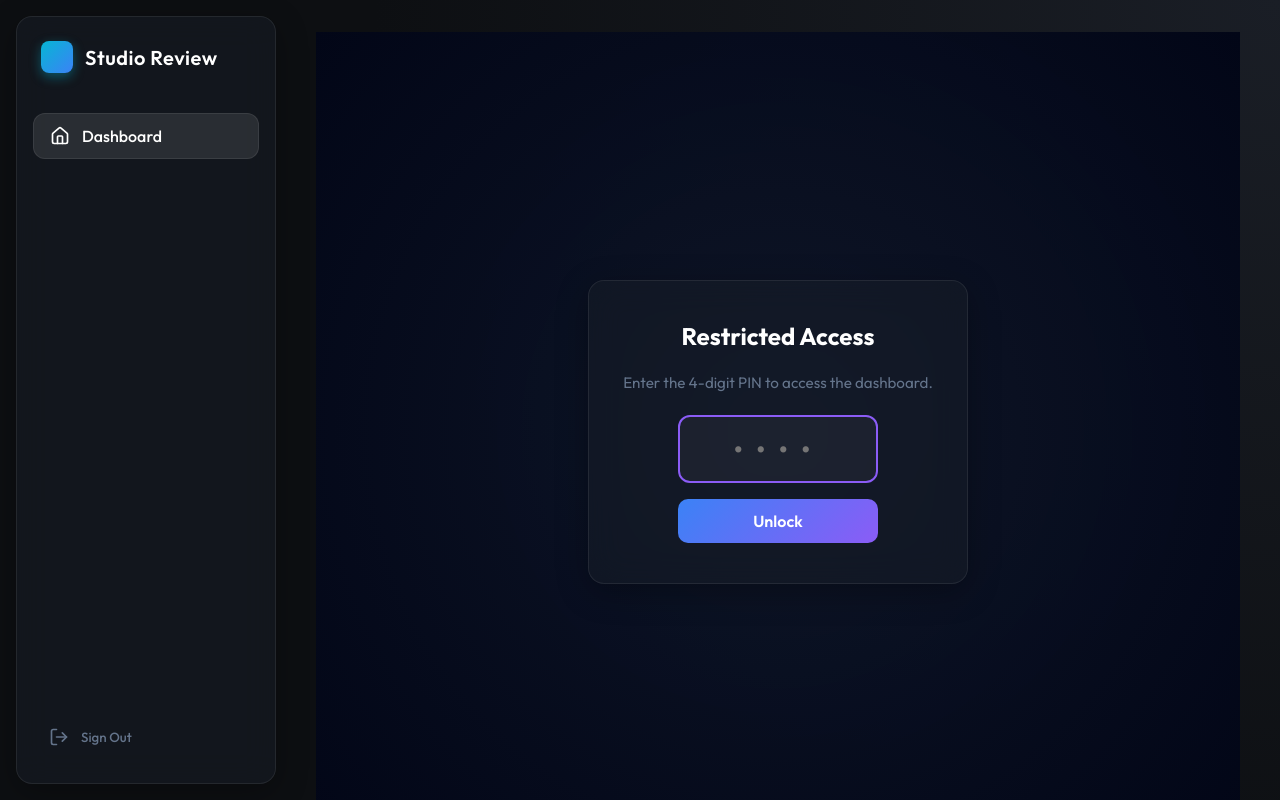
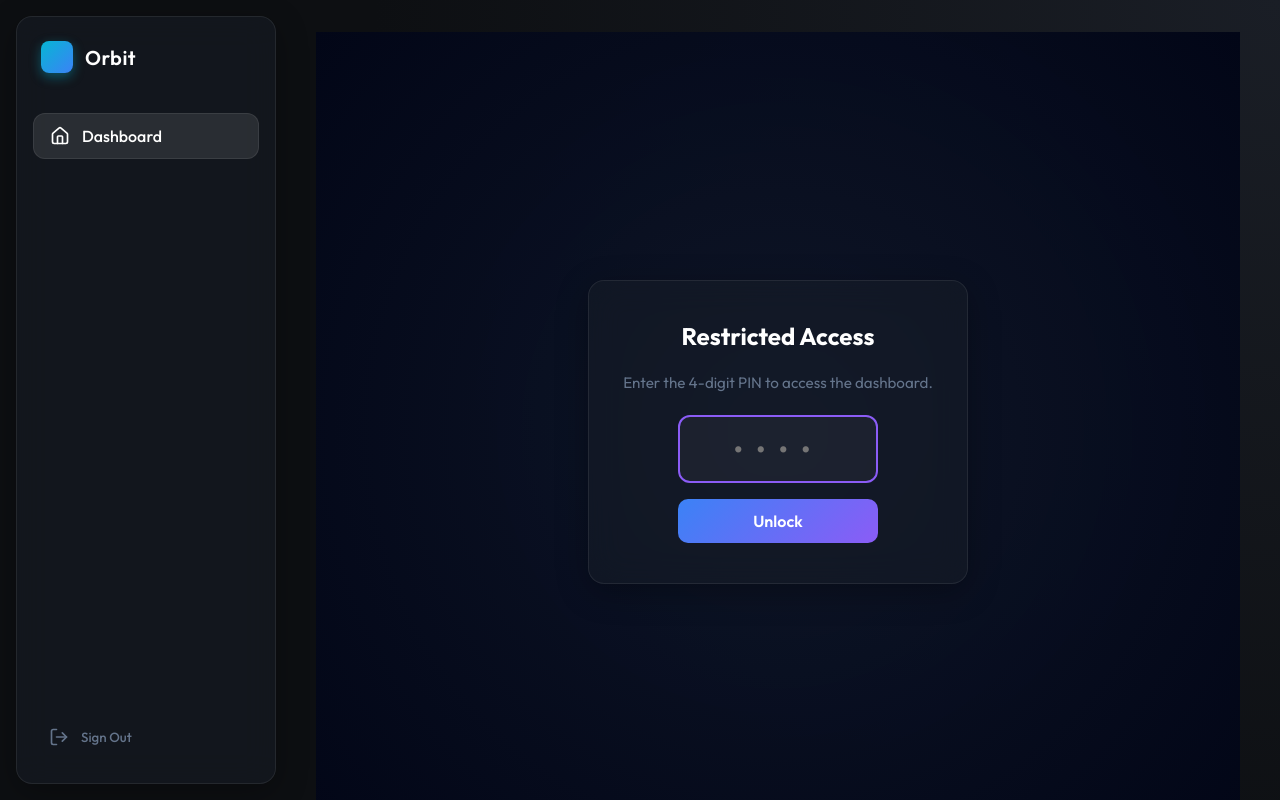
Before and after one commit to plutopass11-ship-it/Pluto-review, a Next.js app: page /dashboard in a window 1280 px wide. Built offline with nearby package versions, Linux system fonts and the light colour scheme; no server answers.

Commit message:
Rebrand app to Orbit
- Update page title/metadata to Orbit
- Update sidebar brand name to Orbit
- Update shared header fallback to Orbit
- Update dashboard PIN localStorage key to orbit_dashboard_auth

```diff
--- a/src/app/layout.js
+++ b/src/app/layout.js
@@ -3,7 +3,7 @@ import '../components/responsive.css';
 import ToastProvider from '../components/shared/ToastProvider';
 
 export const metadata = {
-  title: 'Client Review',
+  title: 'Orbit',
   description: 'Premium client project review',
 };
 
--- a/src/components/DashboardClient.js
+++ b/src/components/DashboardClient.js
@@ -6,7 +6,7 @@ import EmptyState from './shared/EmptyState';
 import './DashboardClient.css';
 
 const DASHBOARD_PIN = '9801';
-const PIN_STORAGE_KEY = 'pluto_dashboard_auth';
+const PIN_STORAGE_KEY = 'orbit_dashboard_auth';
 
 export default function DashboardClient({ projects, serverError }) {
     const [pinVerified, setPinVerified] = useState(false);
--- a/src/components/Sidebar.js
+++ b/src/components/Sidebar.js
@@ -7,7 +7,7 @@ export default function Sidebar() {
         <aside className="sidebar glass-panel">
             <div className="sidebar-header">
                 <div className="logo-placeholder" />
-                <h2 className="brand-name">Studio Review</h2>
+                <h2 className="brand-name">Orbit</h2>
             </div>
 
             <nav className="sidebar-nav">
--- a/src/components/shared/SharedHeader.js
+++ b/src/components/shared/SharedHeader.js
@@ -16,7 +16,7 @@ export default function SharedHeader({ projectId, projectName }) {
     <header className="shared-header glass-panel">
       <div className="header-left">
         <div className="logo-placeholder small" />
-        <h2 className="project-title">{projectName || 'Project Review'}</h2>
+        <h2 className="project-title">{projectName || 'Orbit'}</h2>
       </div>
 
       <nav className="header-tabs">
```
